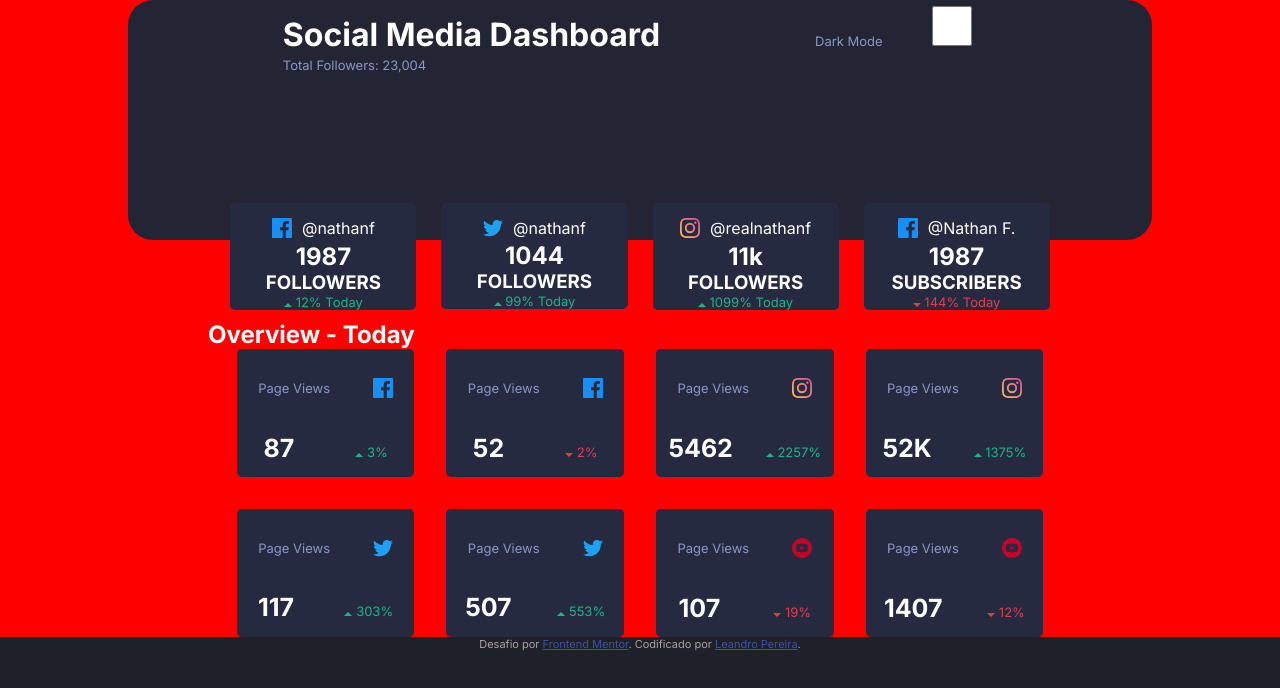
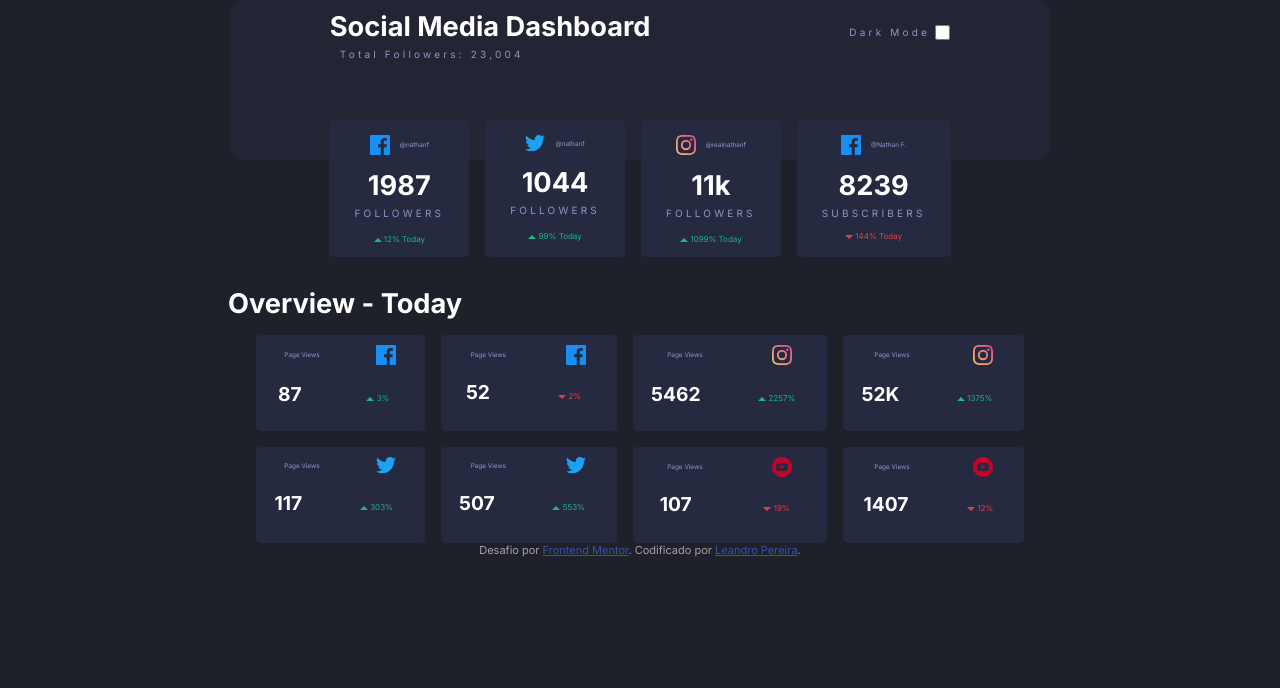
Before and after one commit to OLeandroPereira/social-media-dashboard-with-theme-switcher-master, a plain HTML site: page index.html in a window 1280 px wide. Drawn offline with Linux system fonts and the light colour scheme.

Commit message:
Inserido efeitos no CSS

```diff
--- a/index.html
+++ b/index.html
@@ -29,7 +29,7 @@
           </div>
 
           <div class="togle-mode">
-            <span>Dark Mode</span>
+            <span class="dark">Dark Mode</span>
             <input type="checkbox" class="btn-toggle">
 
           </input>
@@ -37,22 +37,24 @@
       </header>
 
       <section>
+        <div class="card-overview">
+
         <article>
             <div class="logo"><img src="./images/icon-facebook.svg" alt="logo facebook">
-              @nathanf</div>
+             <p>@nathanf</p></div>
             <h2>1987</h2>
-            <h1>FOLLOWERS</h1>
+            <span>FOLLOWERS</span>
             <div class="up">
               <img src="images/icon-up.svg" alt="">
               12% Today
-            </div>
+
         </article>
 
         <article>
           <div class="logo"><img src="./images/icon-twitter.svg" alt="logo facebook">
-            @nathanf</div>
+            <p>@nathanf</p></div>
           <h2>1044</h2>
-          <h1>FOLLOWERS</h1>
+          <span>FOLLOWERS</span>
           <div class="up">
             <img src="images/icon-up.svg" alt="">
             99% Today
@@ -61,9 +63,9 @@
 
         <article>
           <div class="logo"><img src="./images/icon-instagram.svg" alt="logo facebook">
-            @realnathanf</div>
+            <p>@realnathanf</p></div>
           <h2>11k</h2>
-          <h1>FOLLOWERS</h1>
+          <span>FOLLOWERS</span>
           <div class="up">
             <img src="images/icon-up.svg" alt="">
             1099% Today
@@ -72,14 +74,16 @@
 
         <article>
           <div class="logo"><img src="./images/icon-facebook.svg" alt="logo facebook">
-            @Nathan F.</div>
-          <h2>1987</h2>
-          <h1>SUBSCRIBERS</h1>
+            <p>@Nathan F.</p></div>
+          <h2>8239</h2>
+          <span>SUBSCRIBERS</span>
           <div class="down">
             <img src="images/icon-down.svg" alt="">
             144% Today
           </div>
         </article>
+
+      </div>
       </section>
 
     </div>
@@ -94,7 +98,7 @@
 
       <aside class="card">
         <div class="title">
-          <span>Page Views</span>
+          <p>Page Views</p>
         <img src="./images/icon-facebook.svg" alt="logo instagram"></div>
         <div class="text">
           <strong>87</strong>
@@ -106,7 +110,7 @@
 
       <aside class="card">
         <div class="title">
-        <span>Page Views</span>
+        <p>Page Views</p>
         <img src="./images/icon-facebook.svg" alt="logo instagram"></div>
         <div class="text">
           <strong>52</strong>
@@ -118,7 +122,7 @@
 
       <aside class="card">
         <div class="title">
-        <span>Page Views</span>
+        <p>Page Views</p>
         <img src="./images/icon-instagram.svg" alt="logo instagram"></div>
         <div class="text">
           <strong>5462</strong>
@@ -130,7 +134,7 @@
 
       <aside class="card">
         <div class="title">
-        <span>Page Views</span>
+        <p>Page Views</p>
         <img src="./images/icon-instagram.svg" alt="logo instagram"></div>
         <div class="text">
           <strong>52K</strong>
@@ -142,7 +146,7 @@
 
       <aside class="card">
         <div class="title">
-        <span>Page Views</span>
+        <p>Page Views</p>
         <img src="./images/icon-twitter.svg" alt="logo instagram"></div>
         <div class="text">
           <strong>117</strong>
@@ -154,7 +158,7 @@
 
         <aside class="card">
         <div class="title">
-        <span>Page Views</span>
+        <p>Page Views</p>
         <img src="./images/icon-twitter.svg" alt="logo instagram"></div>
         <div class="text">
           <strong>507</strong>
@@ -166,7 +170,7 @@
 
         <aside class="card">
         <div class="title">
-        <span>Page Views</span>
+        <p>Page Views</p>
         <img src="./images/icon-youtube.svg" alt="logo instagram"></div>
         <div class="text">
           <strong>107</strong>
@@ -178,27 +182,28 @@
 
         <aside class="card">
         <div class="title">
-        <span>Page Views</span>
+        <p>Page Views</p>
         <img src="./images/icon-youtube.svg" alt="logo instagram"></div>
         <div class="text">
           <strong>1407</strong>
         <div class="down">
           <img src="images/icon-down.svg" alt="">
           12%
-        </div>
+      </div>
       </aside>
     </div>
+    <footer>
+      <div class="attribution">
+          Desafio por <a href="https://www.frontendmentor.io?ref=challenge" target="_blank">Frontend Mentor</a>.
+          Codificado por <a href="#">Leandro Pereira</a>.
+      </div>
+    </footer>
   </div>
 </div>
 
   <!-- Fim da segunda Section-->
 
 
-  <footer>
-    <div class="attribution">
-        Desafio por <a href="https://www.frontendmentor.io?ref=challenge" target="_blank">Frontend Mentor</a>.
-        Codificado por <a href="#">Leandro Pereira</a>.
-    </div>
-  </footer>
+
   </body>
 </html>
--- a/style.css
+++ b/style.css
@@ -2,79 +2,81 @@
     margin: 0;
     padding: 0;
     border: 0;
-}
 
-.container{
-    width: 100%;
-    height: 100%;
-    background: red;
-    margin: 0;
-    padding: 0;
-    border: 0;
 }
 
 body{
     background: linear-gradient() hsl(210, 78%, 56%) para hsl(146, 68%, 55%);
     background: hsl(230, 17%, 14%);
     font-family: 'inter';
+    font-size: 15px;
     width: 100vw;
-    height: 100vh;
+
+}
+
+#page{
+    border: 0;
+    width: 100%;
     margin: auto;
 }
 
-#page{
-    background: hsl(232, 19%, 15%);
-    margin: 0 auto;
-    border-radius: 20px;
-
+.container{
+    width: 80%;
+    border-radius: 25px;
+    margin: auto;
 }
 
 .principal{
     width: 80%;
     margin: auto;
-    height: 40vh;
 }
 
 header{
     display: flex;
-    justify-content: space-evenly;
+    justify-content: space-around;
     align-items: baseline;
     background: hsl(236, 19%, 17%);
     width: 100%;
-    height: 30vh;
-    border-radius: 25px;
+    height: 20vh;
+    border-radius: 15px;
     color: hsl(0, 0%, 100%);
-    margin: auto;
+}
+
+.togle-mode{
+    display: flex;
+    align-items: center;
+    text-align: center;
+    gap: 5px;
 }
 
 input {
-    width: 90px;
-    height: 40px;
+    width: 15px;
+    height: 15px;
+    float: right;
+    align-items: center;
     border-radius: 100px;
-    margin-left: 20px;
-    background: red;
     cursor: pointer;
     outline: 0;
-    position: relative;
-    text-align: center;
-}
-
-header .toggle-mode input[type=checkbox] {
-
-    width: 100px;
-    height: 40px;
-    border-radius: 100px;
-    margin-left: 20px;
-    background: var(--ToggleBtnDark);
-    cursor: pointer;
-    outline: 0;
-    position: relative;
+    transition: all .5s linear;
+    background-color: #333850;
+    border-color: rgb(56, 61, 63)!important;
 }
 
 article{
-    width: 100%;
     background: hsl(228, 28%, 20%);
     border-radius: 5px;
+    width: 80%;
+    padding: 15px 15px 0px;
+    transition: all 0.3s ease-in-out;
+
+}
+
+article:hover{
+
+    transition: all 0.3s ease-in-out;
+    background-color: hsl(228, 12%, 44%);
+    cursor: pointer;
+
 }
 
 .title-box{
@@ -84,55 +86,86 @@ article{
 }
 
 section{
-    width: 80%;
-    height: 70%;
-    z-index: -6px;
     display: flex;
     justify-content: center;
     align-items: center;
     margin: 0 auto;
     gap: 25px;
-    margin-top: -6rem;
+    margin-top: -2.5rem;
+    text-align: center;
+    color: hsl(0, 0%, 100%);
+
+}
+
+.card-overview{
+    display: flex;
+    justify-content: center;
+    gap: 1rem;
+    margin: auto;
     text-align: center;
     color: hsl(0, 0%, 100%);
 }
 
 strong{
-    font-size: 25px;
+    font-size: 1.2rem;
 }
 
 p{
     color: hsl(228, 34%, 66%);
+    font-size: 0.4rem;
+}
+
+h1{
+    font-size: 1.7rem;
+    color: hsl(228, 34%, 66%);
+
+}
+
+h2{
+    margin: 10px 10px 0px;
+    font-size: 1.7rem;
+
 }
 
 span{
     color: hsl(228, 34%, 66%);
-    margin: 0;
-    font-size: 13px;
+    margin: 0 10px 10px;
+    font-size: 10px;
+    letter-spacing: 0.2rem;
 }
 
 
+.dark{
+    margin: 0;
+}
+
 .sub-title{
+    display: flex;
+    justify-content: start;
+    width: 80%;
     color: hsl(0, 0%, 100%);
     font-weight: bold;
-    margin-left: 13rem;
+    margin: 30px 100px 15px;
 }
-
-
 
 aside{
     width: 100%;
-    height: 8rem;
+    height: 6rem;
     background: hsl(228, 28%, 20%);
     border-radius: 5px;
 }
 
+aside:hover{
+    transition: all 0.5s ease-in-out;
+    background-color: hsl(228, 12%, 44%);
+    cursor: pointer;
+}
+
 .grid-container {
     display: grid;
-    grid-auto-columns: 5fr;
-    gap: 2rem;
-    width: 63%;
-    height: 70%;
+
+    gap: 1rem;
+    width: 75%;
     margin: auto;
     grid-auto-flow: row;
     text-align: center;
@@ -159,19 +192,13 @@ aside{
 
   .card8 { grid-area: card8; }
 
-.card{
 
-    flex-direction: column-reverse;
-    justify-content: flex-end;
-    align-content: center;
-    flex-wrap: wrap;
-}
 
 .logo{
     display: inline-flex;
     align-items: center;
     gap: 10px;
-    margin-top: 15px;
+
 }
 
 .text{
@@ -179,7 +206,7 @@ aside{
     justify-content: space-around;
     align-items: baseline;
     gap: 0.5em;
-    margin-top: 35px;
+    margin-top: 15px;
 
 }
 
@@ -188,18 +215,20 @@ aside{
     justify-content: space-around;
     align-items: center;
     text-align: center;
-    margin-top: 15px;
     margin-bottom: 0;
+    margin-top: 10px;
     color: hsl(0, 0%, 100%);
 }
 
 .up{
-    font-size: 13px;
+    font-size: 0.5rem;
+    margin: 13px;
     color: hsl(163, 72%, 41%);
 }
 
 .down{
-    font-size: 13px;
+    font-size: 0.5rem;
+    margin: 10px;
     color: hsl(356, 69%, 56%);
 }
 
```
